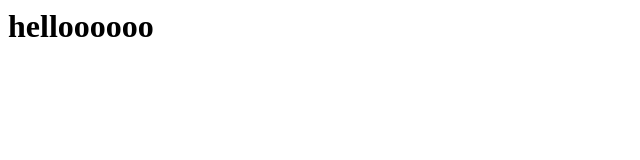
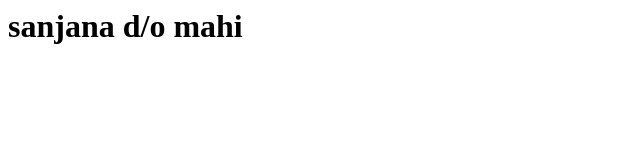
Before and after one commit to sanjumahi/last, a plain HTML site: page index.html in a window 1280 px wide. Shown: the whole page, without its empty margins (0-640 px from the left). Drawn offline with Linux system fonts and the light colour scheme.

Commit message:
Update index.html

```diff
--- a/index.html
+++ b/index.html
@@ -1,3 +1,3 @@
 <html>
-<h1>helloooooo</h1>
+<h1>sanjana d/o mahi</h1>
 </html>
```
